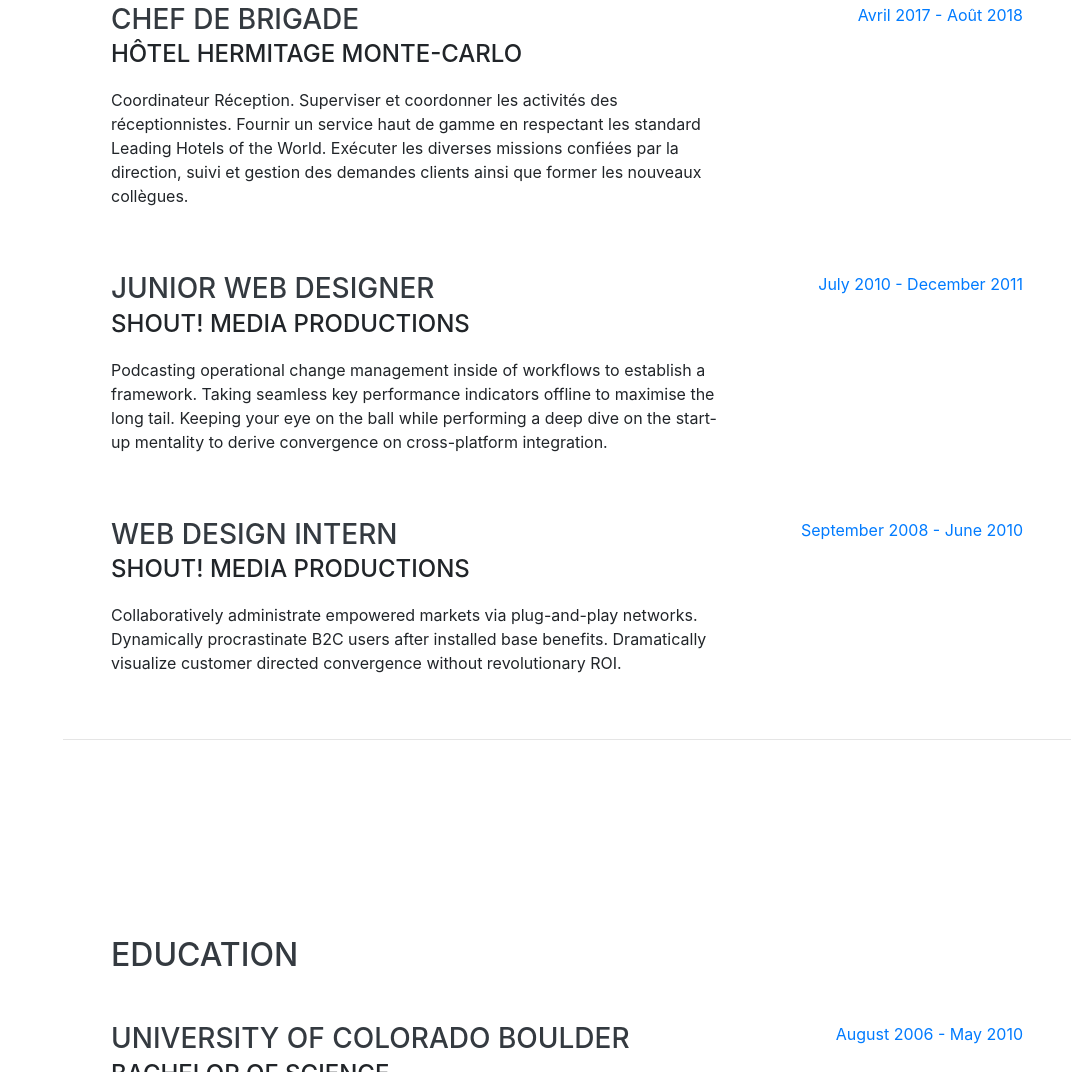
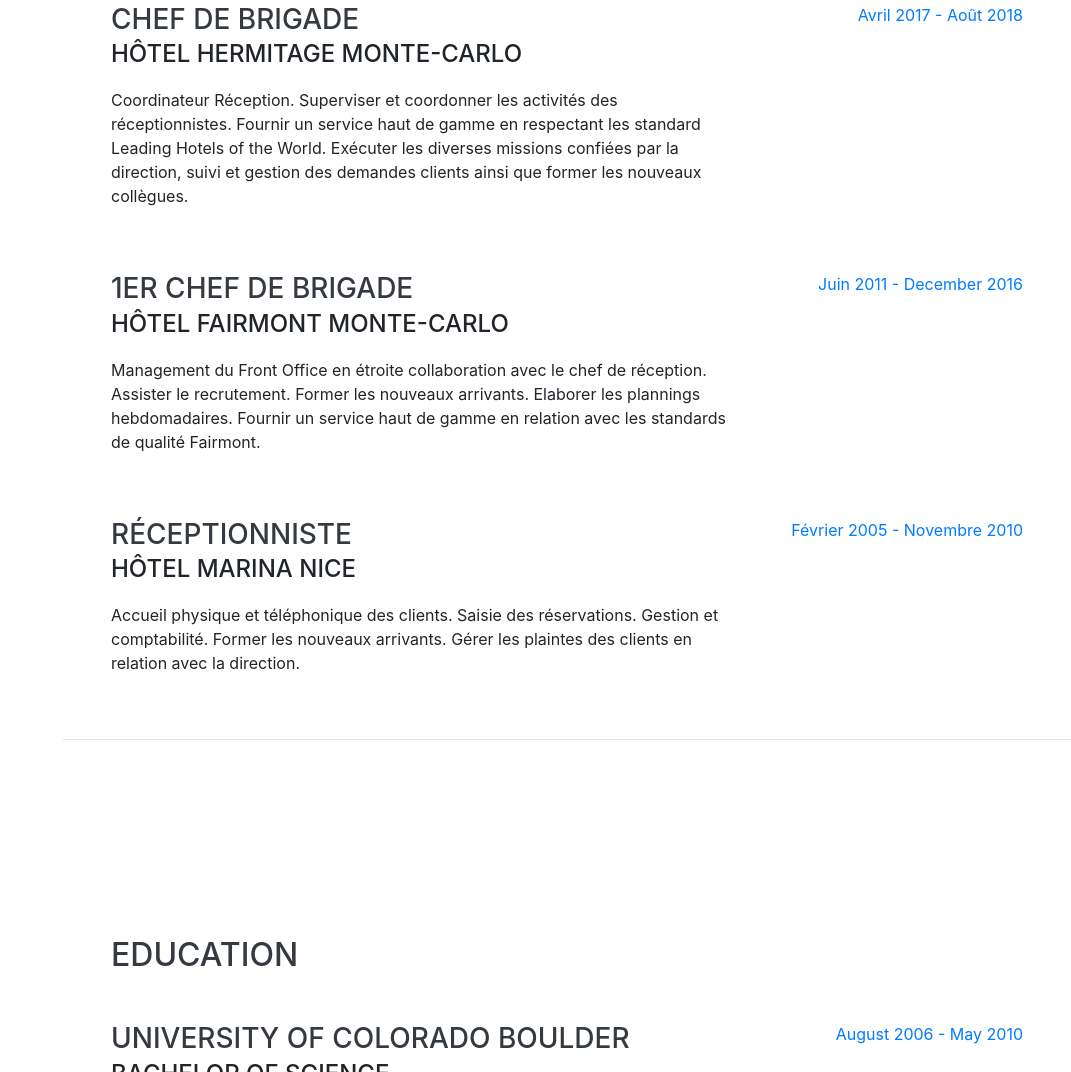
Before and after one commit to kanevmc/kanev, a website with bundled scripts: page index.html in a window 1280 px wide. Shown: the part 1236-2308 px from the top of the page, without its empty margins (209-1280 px from the left). Built offline with nearby package versions, Linux system fonts and the light colour scheme; a web font is replaced by a local one.

Commit message:
Add files via upload

```diff
--- a/index.html
+++ b/index.html
@@ -99,7 +99,7 @@
             <div class="subheading mb-3">CASINO DE MONTE CARLO</div>
             <p>Seconder la Directrice des Relations
 Clientèle Premium afin d’accueillir de la meilleure façon les Clients Premiums
-des Hôtels et Casinos de la SBM. Organisation et développement des activités en application des directives de la hiérarchie. Contribution aux objectifs et participation aux missions des équipesen apportant son expertise pour la prise des décisions.</p>
+des Hôtels et Casinos de la SBM. Organisation et développement des activités en application des directives de la hiérarchie. Contribution aux objectifs et participation aux missions des équipes en apportant son expertise pour la prise des décisions.</p>
           </div>
           <div class="resume-date text-md-right">
             <span class="text-primary">Août 2018 - Avril 2020</span>
@@ -119,23 +119,23 @@
 
         <div class="resume-item d-flex flex-column flex-md-row justify-content-between mb-5">
           <div class="resume-content">
-            <h3 class="mb-0">Junior Web Designer</h3>
-            <div class="subheading mb-3">Shout! Media Productions</div>
-            <p>Podcasting operational change management inside of workflows to establish a framework. Taking seamless key performance indicators offline to maximise the long tail. Keeping your eye on the ball while performing a deep dive on the start-up mentality to derive convergence on cross-platform integration.</p>
+            <h3 class="mb-0">1er Chef de Brigade</h3>
+            <div class="subheading mb-3">Hôtel Fairmont Monte-Carlo</div>
+            <p>Management du Front Office en étroite collaboration avec le chef de réception. Assister le recrutement. Former les nouveaux arrivants. Elaborer les plannings hebdomadaires. Fournir un service haut de gamme en relation avec les standards de qualité Fairmont.</p>
           </div>
           <div class="resume-date text-md-right">
-            <span class="text-primary">July 2010 - December 2011</span>
+            <span class="text-primary">Juin 2011 - December 2016</span>
           </div>
         </div>
 
         <div class="resume-item d-flex flex-column flex-md-row justify-content-between">
           <div class="resume-content">
-            <h3 class="mb-0">Web Design Intern</h3>
-            <div class="subheading mb-3">Shout! Media Productions</div>
-            <p>Collaboratively administrate empowered markets via plug-and-play networks. Dynamically procrastinate B2C users after installed base benefits. Dramatically visualize customer directed convergence without revolutionary ROI.</p>
+            <h3 class="mb-0">Réceptionniste</h3>
+            <div class="subheading mb-3">Hôtel Marina Nice</div>
+            <p>Accueil physique et téléphonique des clients. Saisie des réservations. Gestion et comptabilité. Former les nouveaux arrivants. Gérer les plaintes des clients en relation avec la direction.</p>
           </div>
           <div class="resume-date text-md-right">
-            <span class="text-primary">September 2008 - June 2010</span>
+            <span class="text-primary">Février 2005 - Novembre 2010</span>
           </div>
         </div>
 
```
